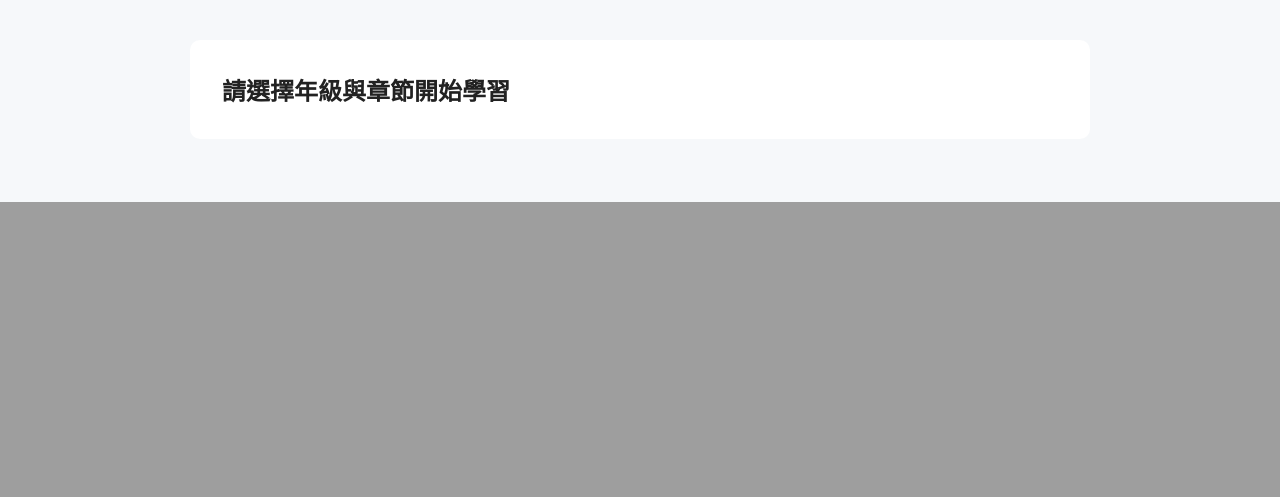
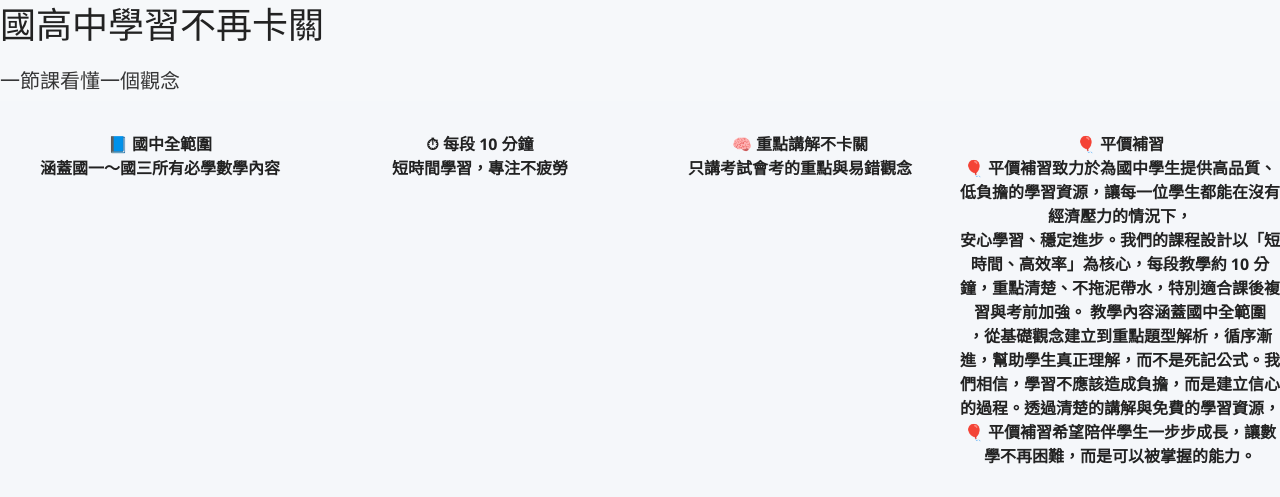
Before and after one commit to eggapp0315-a11y/-, a Flask app: page /home in a window 1280 px wide. Shown: the part 598-1095 px from the top of the page. Before the commit the page ends 800 px from the top, so only its background shows below. Run offline with Flask 3, Linux system fonts and the light colour scheme; parts of the project's set-up code (start-up, migrations or seed data) failed here and were passed over.

Commit message:
update project

```diff
--- a/app.py
+++ b/app.py
@@ -33,15 +33,27 @@ limiter.init_app(app)
 
 
 # ========================
-# Gmail 郵件設定
-# ⚠️ 正式上線請改用環境變數
+# Gmail 郵件設定（穩定版）
 # ========================
-app.config['MAIL_SERVER'] = 'smtp.gmail.com'
-app.config['MAIL_PORT'] = 465
-app.config['MAIL_USE_SSL'] = True
-app.config['MAIL_USERNAME'] = os.environ.get("MAIL_USERNAME")
-app.config['MAIL_PASSWORD'] = os.environ.get("MAIL_PASSWORD")
+MAIL_USERNAME = os.environ.get("MAIL_USERNAME")
+MAIL_PASSWORD = os.environ.get("MAIL_PASSWORD")
+
+if not MAIL_USERNAME or not MAIL_PASSWORD:
+    raise RuntimeError("❌ MAIL_USERNAME 或 MAIL_PASSWORD 沒有設定成功")
+
+app.config.update(
+    MAIL_SERVER="smtp.gmail.com",
+    MAIL_PORT=465,
+    MAIL_USE_SSL=True,
+    MAIL_USERNAME=MAIL_USERNAME,
+    MAIL_PASSWORD=MAIL_PASSWORD,
+    MAIL_DEFAULT_SENDER=MAIL_USERNAME
+)
+
+print("✅ MAIL_USERNAME =", MAIL_USERNAME)
+
 mail = Mail(app)
+
 
 # ========================
 # 上傳檔案設定
@@ -120,24 +132,35 @@ def class_page():
 @app.route("/contact", methods=["GET", "POST"])
 def contact():
     if request.method == "POST":
-        name = request.form["name"]
-        email = request.form["email"]
-        message = request.form["message"]
+        name = request.form.get("name")
+        grade = request.form.get("grade")
+        email = request.form.get("email")
+        message = request.form.get("message")
+
+        if not all([name, grade, email, message]):
+            flash("❌ 請完整填寫所有欄位", "error")
+            return redirect(url_for("contact"))
 
         msg = Message(
-            subject=f"聯絡我們訊息來自 {name}",
-            sender=app.config["MAIL_USERNAME"],
+            subject=f"📩 聯絡我們訊息來自 {name}",
             recipients=[app.config["MAIL_USERNAME"]],
-            body=f"姓名: {name}\nEmail: {email}\n訊息:\n{message}"
+            body=f"""姓名：{name}
+年級：{grade}
+Email：{email}
+
+訊息內容：
+{message}
+"""
         )
 
         try:
             mail.send(msg)
-            flash("✅ 訊息已送出", "success")
+            flash("✅ 訊息已成功送出，我們會盡快回覆你！", "success")
         except Exception as e:
-            flash(f"❌ 送信失敗：{e}", "error")
+            flash("❌ 送信失敗，請稍後再試或直接聯絡我們", "error")
+            print(e)
 
-        return redirect(url_for("home"))
+        return redirect(url_for("contact"))
 
     return render_template("contact.html")
 
@@ -305,11 +328,13 @@ def admin_delete_news(news_id):
     flash("🗑️ 消息已刪除")
     return redirect(url_for("news"))
 
+print("MAIL_USERNAME =", app.config["MAIL_USERNAME"])
+print("MAIL_PASSWORD =", "有設定" if app.config["MAIL_PASSWORD"] else "沒有")
 
 # ========================
 # 啟動
 # ========================
 if __name__ == "__main__":
-    with app.app_context():
-        db.create_all()
-    app.run(debug=False)
+     with app.app_context():
+         db.create_all()
+     app.run(debug=False)
--- a/static/style.css
+++ b/static/style.css
@@ -388,6 +388,42 @@ form button:hover {
     text-shadow: 0 2px 6px rgba(0,0,0,0.6);
     text-align: center;
 }
+.hero-actions {
+    margin-top: 20px;
+}
+
+.btn-primary {
+    background: #ffcc00;
+    padding: 12px 26px;
+    border-radius: 30px;
+    font-weight: bold;
+    color: #333;
+    margin-right: 10px;
+}
+
+.btn-outline {
+    border: 2px solid white;
+    padding: 12px 26px;
+    border-radius: 30px;
+    color: white;
+}
+.features {
+    display: grid;
+    grid-template-columns: repeat(4, 1fr);
+    background: #f5f7fa;
+    padding: 30px 0;
+    text-align: center;
+    font-weight: bold;
+}
+.hero-text2 {
+    font-size: 36px;
+    line-height: 1.4;
+}
+
+.hero-text2 span {
+    font-size: 20px;
+    opacity: 0.9;
+}
 
 
 /* ===== 動畫 ===== */
--- a/templates/index.html
+++ b/templates/index.html
@@ -65,28 +65,42 @@
     </div>
 </section>
 
-<!-- ======================
- 主內容
-====================== -->
-<main class="container">
-    <h2>請選擇年級與章節開始學習</h2>
+<div class="hero-text2">
+  國高中學習不再卡關<br>
+  <span>一節課看懂一個觀念</span>
+</div>
 
-    {% for grade in grades %}
-        <section class="grade-section">
-            <div class="grade-title">{{ grade.name }}</div>
+<section class="features">
+  <div class="feature">
+    <div class="title">📘 國中全範圍</div>
+    <div class="desc">涵蓋國一～國三所有必學數學內容</div>
+  </div>
 
-            <ul class="lesson-list">
-                {% for lesson in grade.lessons %}
-                    <li>
-                        <a href="/{{ grade.code }}/{{ lesson.topic }}">
-                            {{ lesson.title }}
-                        </a>
-                    </li>
-                {% endfor %}
-            </ul>
-        </section>
-    {% endfor %}
-</main>
+  <div class="feature">
+    <div class="title">⏱ 每段 10 分鐘</div>
+    <div class="desc">短時間學習，專注不疲勞</div>
+  </div>
+
+  <div class="feature">
+    <div class="title">🧠 重點講解不卡關</div>
+    <div class="desc">只講考試會考的重點與易錯觀念</div>
+  </div>
+
+  <div class="feature">
+    <div class="title">🎈 平價補習</div>
+    <div class="desc">🎈 平價補習致力於為國中學生提供高品質、低負擔的學習資源，讓每一位學生都能在沒有經濟壓力的情況下，
+        <p>安心學習、穩定進步。我們的課程設計以「短時間、高效率」為核心，每段教學約 10 分鐘，重點清楚、不拖泥帶水，特別適合課後複習與考前加強。
+        教學內容涵蓋國中全範圍
+        </p>
+        <p>
+            ，從基礎觀念建立到重點題型解析，循序漸進，幫助學生真正理解，而不是死記公式。我們相信，學習不應該造成負擔，而是建立信心的過程。透過清楚的講解與免費的學習資源，🎈 平價補習希望陪伴學生一步步成長，讓數學不再困難，而是可以被掌握的能力。
+        </p>
+    </div>
+  </div>
+</section>
+
+
+
 
 <!-- ======================
  登入 Modal
```
Also changed, not shown: templates/contact.html (+7 -3 lines), templates/login.html (+105 -19 lines).
